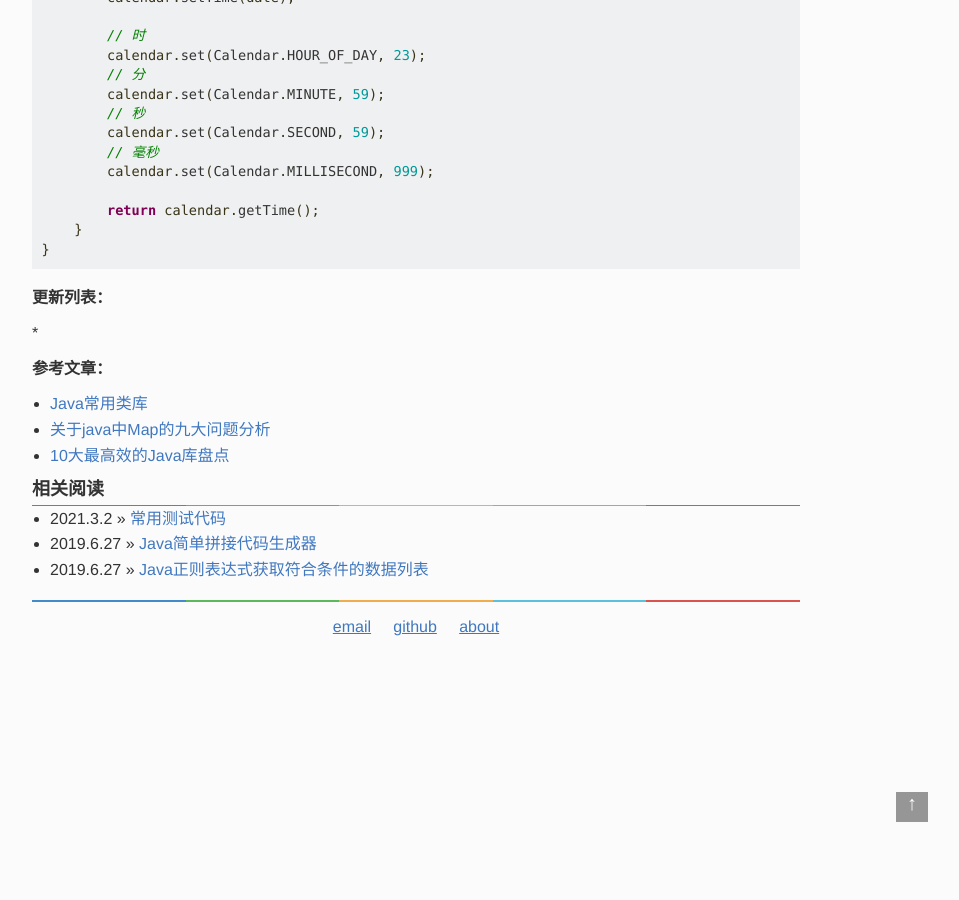
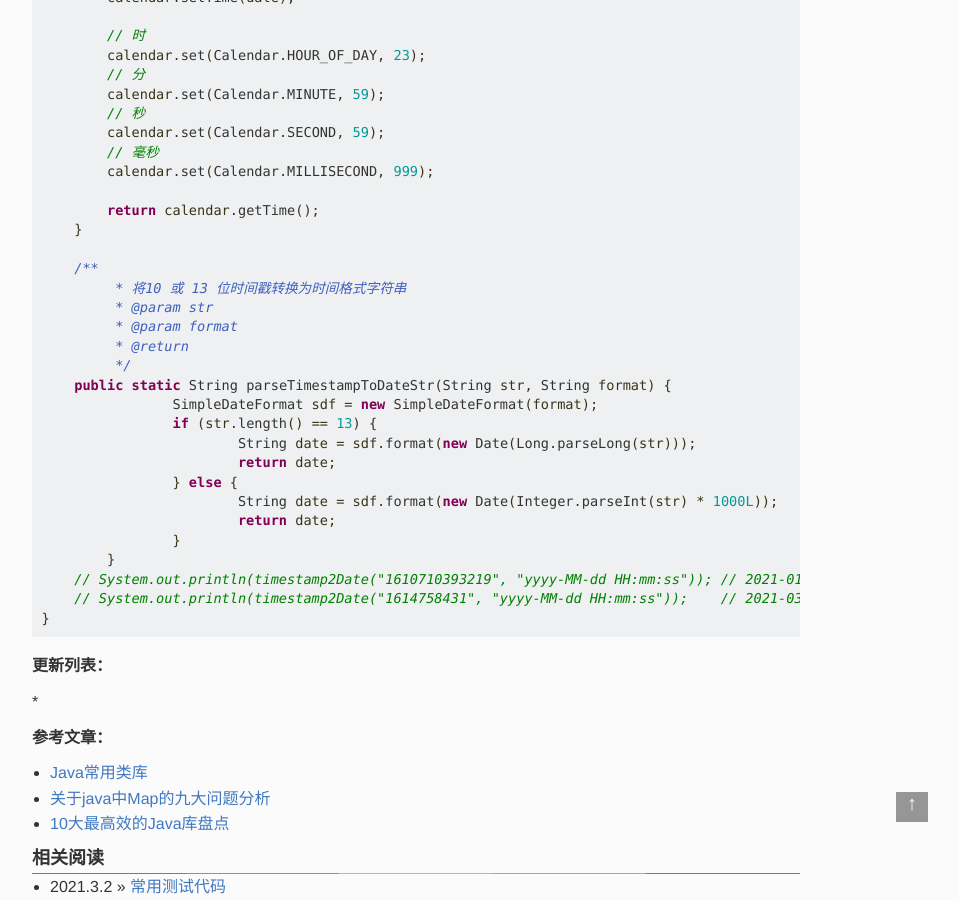
Before and after one commit to svygh123/svygh123.github.io, a Jekyll site: the page built from _posts/2019-07-25-Java常用类库.md, in a window 1280 px wide and 900 px high, scrolled down 1397 px. Shown: the whole window, without its empty margins (224-1183 px from the left). Built offline with Jekyll 4.4.1, drawn with Linux system fonts in a browser that asks for light colours; Markdown is read by kramdown in place of the engine named in the settings; comment, search, counter and statistics services are not loaded.

Commit message:
Update 2019-07-25-Java常用类库.md

````diff
--- a/_posts/2019-07-25-Java常用类库.md
+++ b/_posts/2019-07-25-Java常用类库.md
@@ -91,6 +91,25 @@
 
         return calendar.getTime();
     }
+
+    /**
+	 * 将10 或 13 位时间戳转换为时间格式字符串
+	 * @param str
+	 * @param format
+	 * @return
+	 */
+    public static String parseTimestampToDateStr(String str, String format) {
+		SimpleDateFormat sdf = new SimpleDateFormat(format);
+		if (str.length() == 13) {
+			String date = sdf.format(new Date(Long.parseLong(str)));
+			return date;
+		} else {
+			String date = sdf.format(new Date(Integer.parseInt(str) * 1000L));
+			return date;
+		}
+	}
+    // System.out.println(timestamp2Date("1610710393219", "yyyy-MM-dd HH:mm:ss")); // 2021-01-15 19:33:13
+    // System.out.println(timestamp2Date("1614758431", "yyyy-MM-dd HH:mm:ss"));    // 2021-03-03 16:00:31
 }
 ```
 
````
Also changed, not shown: other parts of _posts/2019-07-25-Java常用类库.md (+1 -1 lines).
